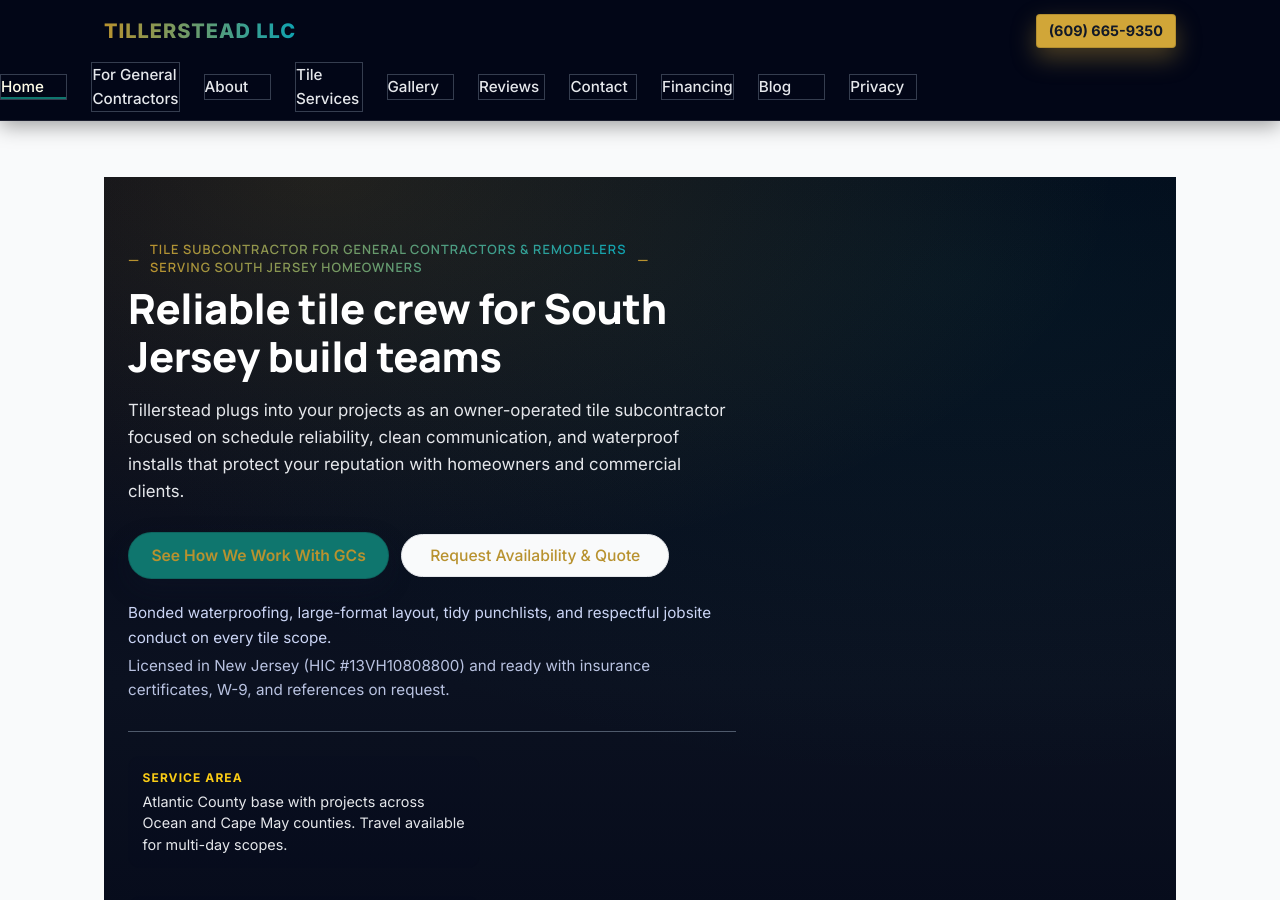
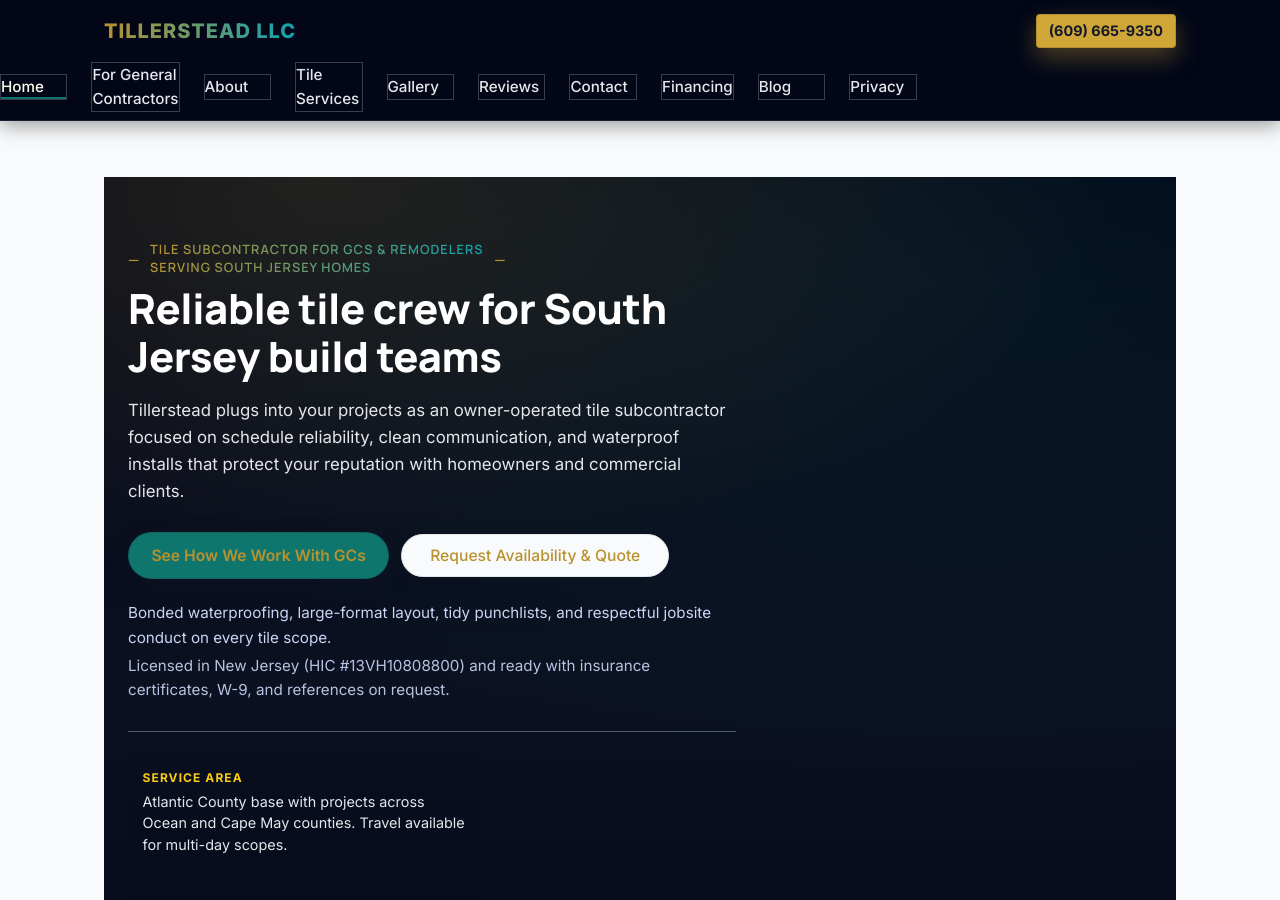
Before and after one commit to XTX33/Tillerstead-site, a Jekyll site: the page built from index.html, in a window 1280 px wide and 900 px high. Built offline with Jekyll 4.4.1, drawn with Linux system fonts in a browser that asks for light colours.

Commit message:
Update index.html

```diff
--- a/index.html
+++ b/index.html
@@ -71,10 +71,10 @@ schema:
   <div class="hero-inner container">
     <div class="hero-main">
       <p class="hero-eyebrow">
-        <span class="hero-eyebrow-text">
-          Tile Subcontractor for General Contractors &amp; Remodelers<br>
-          Serving South Jersey Homeowners
-        </span>
+       <span class="hero-eyebrow-text">
+  Tile Subcontractor for GCs &amp; Remodelers<br>
+  Serving South Jersey Homes
+</span>
       </p>
 
       <h1 id="hero-heading">Reliable tile crew for South Jersey build teams</h1>
```
